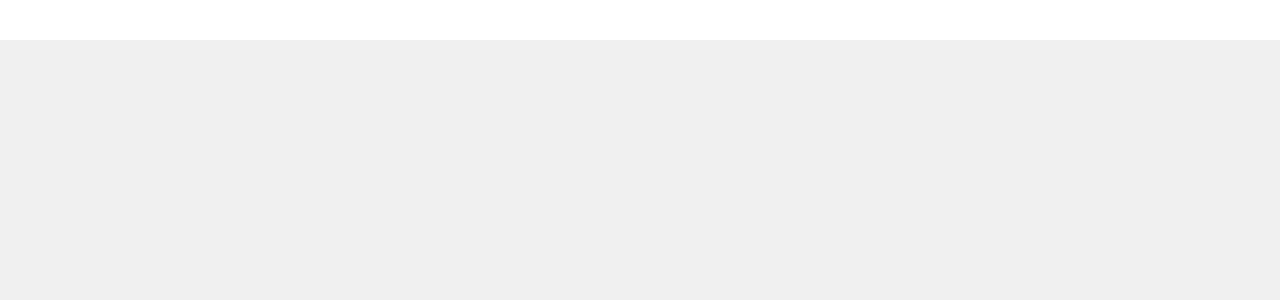
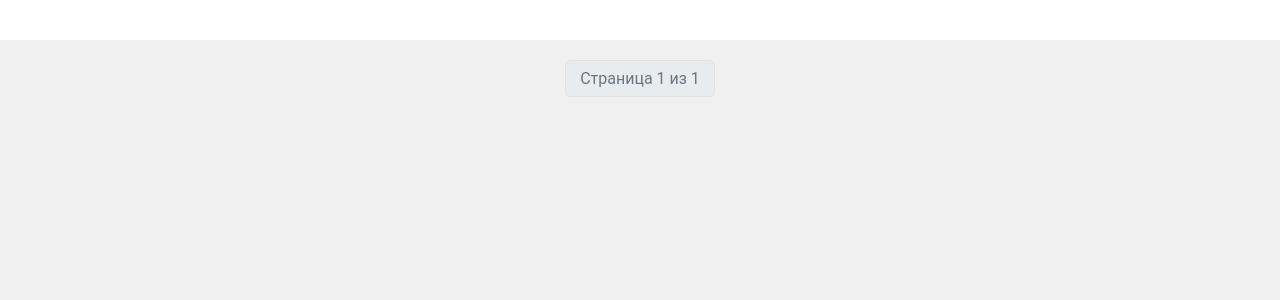
Before and after one commit to LightBreezzz/new_wilbderies, a Django app: page / in a window 1280 px wide. Shown: the part 100-400 px from the top of the page. Run offline with Django 5.2, Linux system fonts and the light colour scheme; data that the repository does not hold is empty.

Commit message:
pagination and slug

```diff
--- a/app/static/styles/styles.css
+++ b/app/static/styles/styles.css
@@ -49,7 +49,7 @@ nav .nav-links .nav-link a{
 
 .products .product-card {
     background-color: #ffffff;
-    width: 300px;
+    width: 350px;
     height: 400px;
     display: flex;
     flex-direction: column;
@@ -61,7 +61,7 @@ nav .nav-links .nav-link a{
     height: 200px;
     border-radius: 10px;
     overflow: hidden;
-    background-color: #e8a3ff;
+    background-color: #ffff;
 }
 
 .products .product-card img {
@@ -99,7 +99,7 @@ nav .nav-links .nav-link a{
     color: white;
     border: none;
     border-radius: 10px;
-    width: 300px;
+    width: 350px;
     height: 50px;
     font-size: 20px;
     font-weight: 900;
@@ -118,7 +118,7 @@ nav .nav-links .nav-link a{
     gap: 15px;
     padding: 5px;
     overflow-x: auto;
-    background-color: #f9bff9d6;
+    background-color: rgb(255, 255, 255)
     border-bottom: 1px solid #ddd;
 }
 
@@ -190,3 +190,52 @@ nav .nav-links .nav-link a{
     width: 500px;
     height: 40px;
 }
+
+/* Основные стили для пагинации */
+.pagination {
+    list-style: none;
+    padding: 0;
+    display: flex;
+    justify-content: center;
+    align-items: center;
+    flex-wrap: wrap;
+    gap: 8px;
+    margin-top: 20px;
+}
+
+.pagination li {
+    display: inline-block;
+    margin: 0 4px;
+}
+
+.pagination a,
+.pagination span {
+    display: inline-block;
+    padding: 8px 14px;
+    font-size: 16px;
+    color: #333;
+    text-decoration: none;
+    border-radius: 5px;
+    border: 1px solid #ddd;
+    transition: all 0.2s ease-in-out;
+    background-color: #fff;
+}
+
+.pagination a:hover,
+.pagination .page-item.active .page-link {
+    background-color: #007bff;
+    color: white;
+    border-color: #007bff;
+}
+
+.pagination .disabled .page-link {
+    color: #6c757d;
+    background-color: #e9ecef;
+    border-color: #dee2e6;
+    pointer-events: none;
+    cursor: not-allowed;
+}
+
+.pagination .page-link {
+    line-height: 1.2;
+}
--- a/app/templates/app/index.html
+++ b/app/templates/app/index.html
@@ -22,5 +22,32 @@
 
     {% endfor %}
     </div>
+    <nav aria-label="Page navigation example">
+        <ul class="pagination justify-content-center mt-2">
+            {% if products.has_previous %}
+                <li class="page-item">
+                    <a class="page-link" href="?page=1">&laquo; первая</a>
+                </li>
+                <li class="page-item">
+                    <a class="page-link" href="?page={{ products.previous_page_number }}">предыдущая</a>
+                </li>
+            {% endif %}
+
+            <li class="page-item disabled">
+                <span class="page-link">
+                    Страница {{ products.number }} из {{ products.paginator.num_pages }}
+                </span>
+            </li>
+
+            {% if products.has_next %}
+                <li class="page-item">
+                    <a class="page-link" href="?page={{ products.next_page_number }}">следующая</a>
+                </li>
+                <li class="page-item">
+                    <a class="page-link" href="?page={{ products.paginator.num_pages }}">последняя &raquo;</a>
+                </li>
+            {% endif %}
+        </ul>
+    </nav>
 </div>
 {% endblock %}
--- a/app/templates/app/product_details.html
+++ b/app/templates/app/product_details.html
@@ -1,6 +1,6 @@
 {% extends "base.html" %}
 
-{% block title %}Товар{% endblock %}
+{% block title %}{% endblock %}
 
 {% block content %}
 
--- a/app/views.py
+++ b/app/views.py
@@ -1,10 +1,28 @@
+from django.core.paginator import Paginator, EmptyPage, PageNotAnInteger
 from django.shortcuts import render
 from .models import Product
 
 
 def index(request):
-    products = Product.objects.all()
-    context = {"products": products}
+    # Получаем все товары
+    product_list = Product.objects.all()
+
+    # Номер страницы из GET-параметра (по умолчанию 1)
+    page = request.GET.get('page', 1)
+
+    # Создаём Paginator (10 товаров на странице)
+    paginator = Paginator(product_list, 10)
+
+    try:
+        products_page = paginator.page(page)
+    except PageNotAnInteger:
+        # Если страница не число — показываем первую
+        products_page = paginator.page(1)
+    except EmptyPage:
+        # Если номер страницы больше максимального — показываем последнюю
+        products_page = paginator.page(paginator.num_pages)
+
+    context = {"products": products_page}
     return render(request, "app/index.html", context)
 
 
```
Also changed, not shown: app/admin.py (+11 -2 lines), app/models.py (+18 -1 lines), app/migrations/0003_category_slug_product_slug_alter_product_desc.py (added), app/migrations/0004_alter_category_slug_alter_product_slug.py (added), app/migrations/0005_alter_category_slug_alter_product_slug.py (added), media/products/загруженное.png (added), media/products/загруженное_1.png (added).
